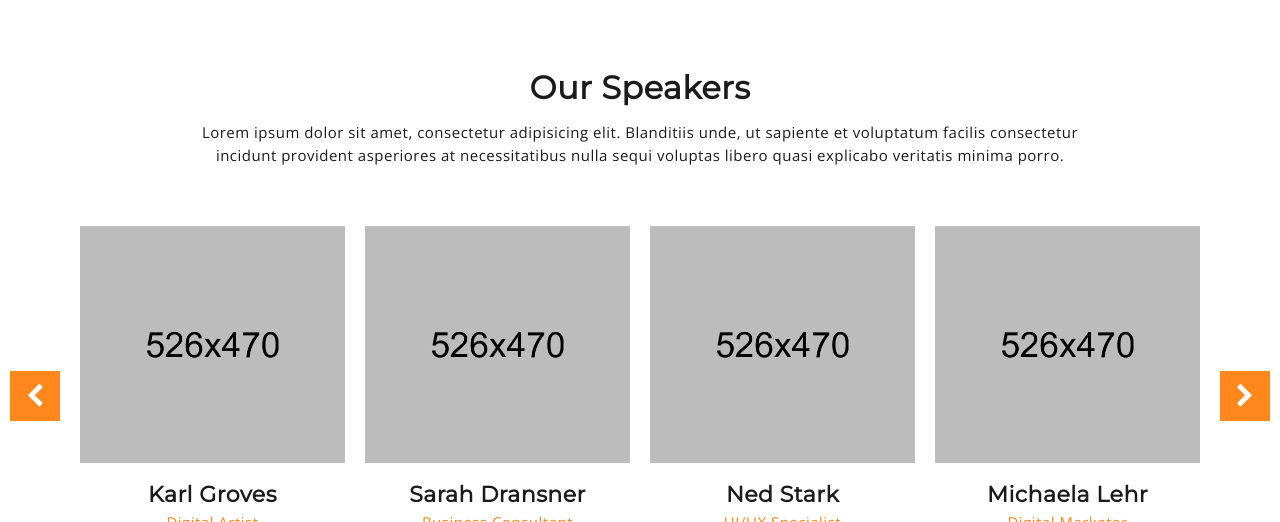
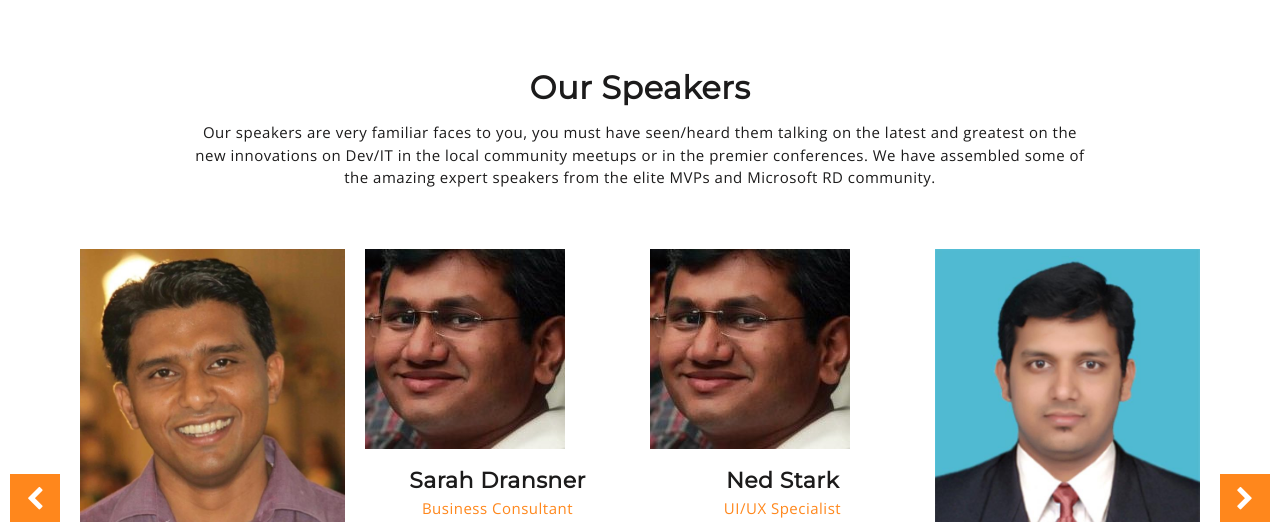
Before and after one commit to ilyas-it83/mvpconf, a plain HTML site: page index.html in a window 1280 px wide. Shown: the part 5290-5812 px from the top of the page. Drawn offline with nearby package versions, Linux system fonts and the light colour scheme.

Commit message:
Added Speakers Photos

```diff
--- a/index.html
+++ b/index.html
@@ -433,7 +433,7 @@
 
 							<div class="mu-title-area">
 								<h2 class="mu-title">Our Speakers</h2>
-								<p>Lorem ipsum dolor sit amet, consectetur adipisicing elit. Blanditiis unde, ut sapiente et voluptatum facilis consectetur incidunt provident asperiores at necessitatibus nulla sequi voluptas libero quasi explicabo veritatis minima porro.</p>
+								<p>Our speakers are very familiar faces to you, you must have seen/heard them talking on the latest and greatest on the new innovations on Dev/IT in the local community meetups or in the premier conferences. We have assembled some of the amazing expert speakers from the elite MVPs and Microsoft RD community.</p>
 							</div>
 
 							<!-- Start Speakers Content -->
@@ -443,10 +443,10 @@
 
 									<!-- Start single speaker -->
 									<div class="mu-single-speakers">
-										<img src="assets/images/speaker-1.jpg" alt="speaker img">
+										<img src="assets/images/speakers/anoop.jpg" alt="speaker img">
 										<div class="mu-single-speakers-info">
-											<h3>Karl Groves</h3>
-											<p>Digital Artist</p>
+											<h3>Anoop Chandran Nair</h3>
+											<p>Enterprise Mobility Expert</p>
 											<ul class="mu-single-speakers-social">
 												<li><a href="#"><i class="fa fa-facebook"></i></a></li>
 												<li><a href="#"><i class="fa fa-twitter"></i></a></li>
@@ -458,7 +458,7 @@
 
 									<!-- Start single speaker -->
 									<div class="mu-single-speakers">
-										<img src="assets/images/speaker-2.jpg" alt="speaker img">
+										<img src="assets/images/speakers/suprotim.jpg" alt="speaker img">
 										<div class="mu-single-speakers-info">
 											<h3>Sarah Dransner</h3>
 											<p>Business Consultant</p>
@@ -474,7 +474,7 @@
 
 									<!-- Start single speaker -->
 									<div class="mu-single-speakers">
-										<img src="assets/images/speaker-3.jpg" alt="speaker img">
+										<img src="assets/images/speakers/suprotim.jpg" alt="speaker img">
 										<div class="mu-single-speakers-info">
 											<h3>Ned Stark</h3>
 											<p>UI/UX Specialist</p>
@@ -490,7 +490,7 @@
 
 									<!-- Start single speaker -->
 									<div class="mu-single-speakers">
-										<img src="assets/images/speaker-4.jpg" alt="speaker img">
+										<img src="assets/images/speakers/ilyas.jpg" alt="speaker img">
 										<div class="mu-single-speakers-info">
 											<h3>Michaela Lehr </h3>
 											<p>Digital Marketer</p>
@@ -505,7 +505,7 @@
 
 									<!-- Start single speaker -->
 									<div class="mu-single-speakers">
-										<img src="assets/images/speaker-1.jpg" alt="speaker img">
+										<img src="assets/images/speakers/dhami.jpg" alt="speaker img">
 										<div class="mu-single-speakers-info">
 											<h3>Karl Groves</h3>
 											<p>Digital Artist</p>
@@ -520,7 +520,7 @@
 
 									<!-- Start single speaker -->
 									<div class="mu-single-speakers">
-										<img src="assets/images/speaker-2.jpg" alt="speaker img">
+										<img src="assets/images/speakers/feroz.jpg" alt="speaker img">
 										<div class="mu-single-speakers-info">
 											<h3>Sarah Dransner</h3>
 											<p>Business Consultant</p>
@@ -536,7 +536,7 @@
 
 									<!-- Start single speaker -->
 									<div class="mu-single-speakers">
-										<img src="assets/images/speaker-3.jpg" alt="speaker img">
+										<img src="assets/images/speakers/deepak_agarwal.jpg" alt="speaker img">
 										<div class="mu-single-speakers-info">
 											<h3>Ned Stark</h3>
 											<p>UI/UX Specialist</p>
@@ -552,7 +552,7 @@
 
 									<!-- Start single speaker -->
 									<div class="mu-single-speakers">
-										<img src="assets/images/speaker-4.jpg" alt="speaker img">
+										<img src="assets/images/speakers/gaurav_mantri.jpg" alt="speaker img">
 										<div class="mu-single-speakers-info">
 											<h3>Michaela Lehr </h3>
 											<p>Digital Marketer</p>
@@ -858,7 +858,7 @@
 
 							<div class="mu-title-area">
 								<h2 class="mu-title">Our Sponsors</h2>
-								<p>Lorem ipsum dolor sit amet, consectetur adipisicing elit. Sint assumenda ut molestias doloremque ipsam, fugit laborum totam, pariatur est cumque at, repudiandae officia ex dolores quas minus optio, iusto soluta?</p>
+								<p>We are thankful for the sponsorers of this event with their support and encouragement.</p>
 							</div>
 
 							<!-- Start spnonsors brand logo -->
```
Also changed, not shown: assets/images/speakers/anoop.jpg (added), assets/images/speakers/deepak_agarwal.jpg (added), assets/images/speakers/dhami.jpg (added), assets/images/speakers/feroz.jpg (added), assets/images/speakers/gaurav_mantri.jpg (added), assets/images/speakers/ilyas.jpg (added), assets/images/speakers/suprotim.jpg (added), assets/images/speakers/vikram.jpg (added).
